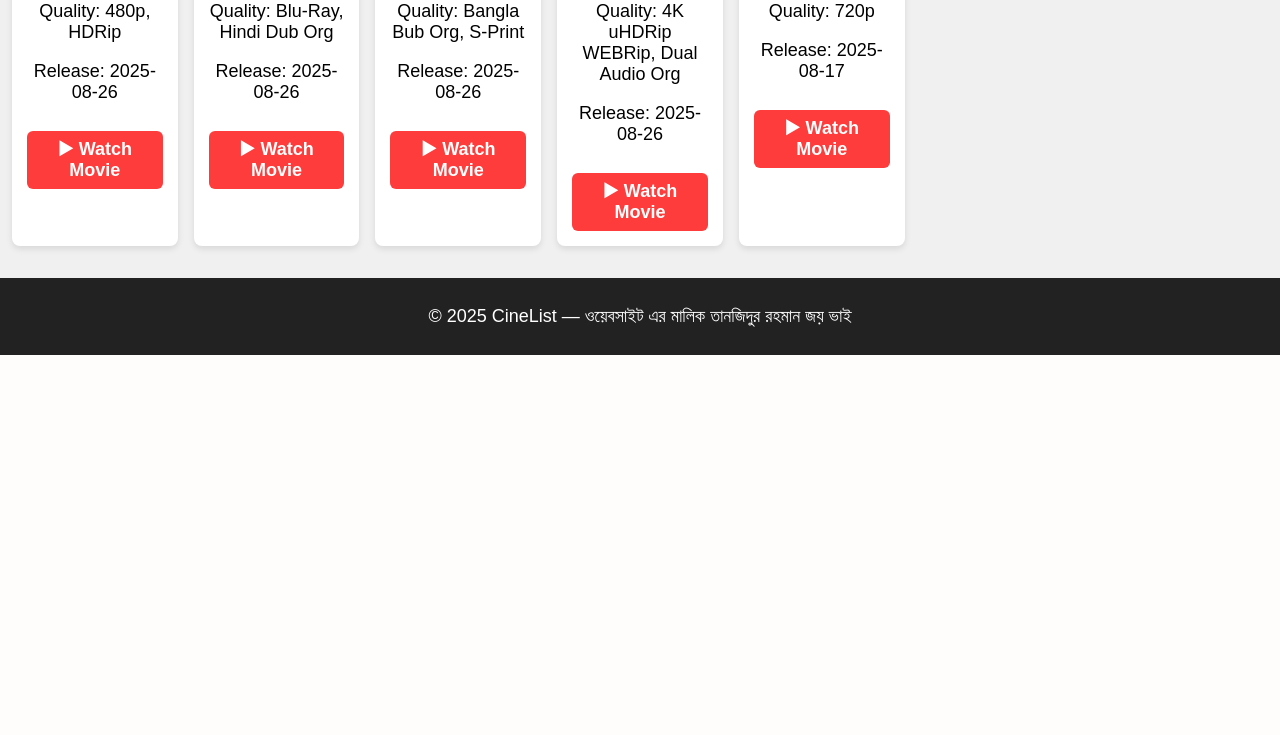
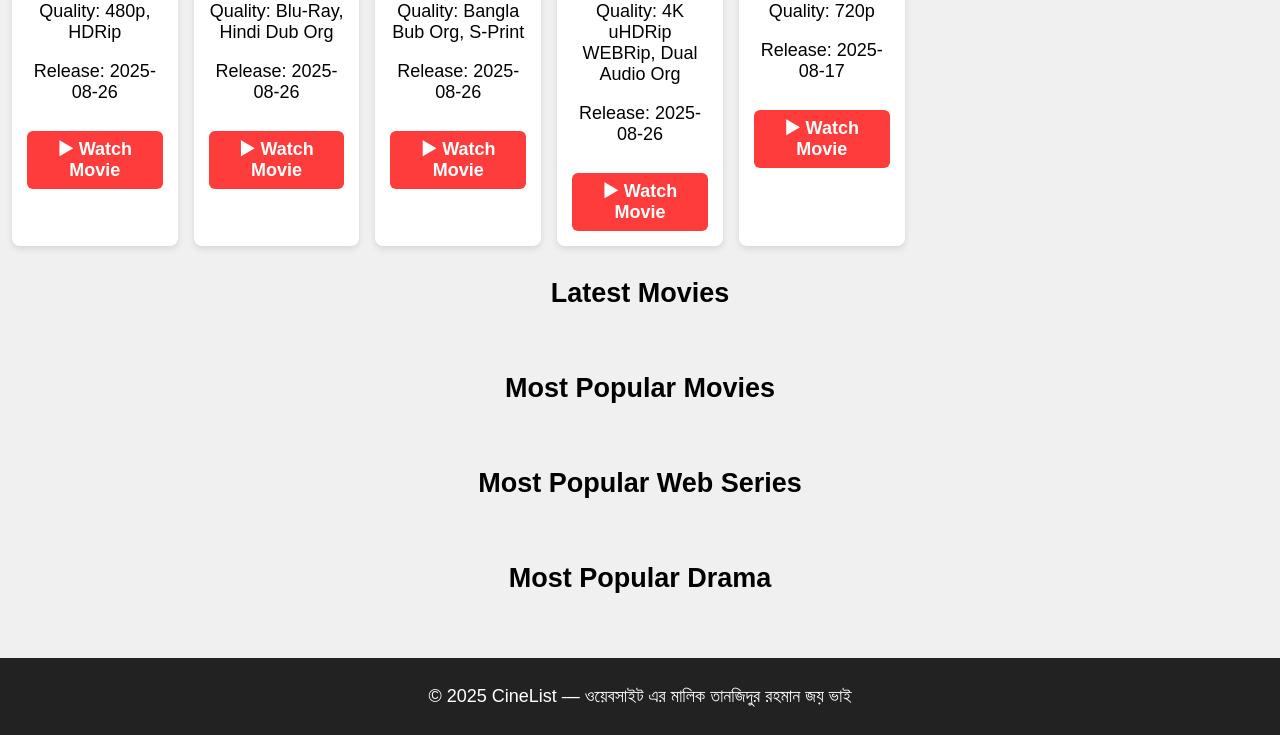
Before and after one commit to zxoou-media/cinelistbd, a Flask app: page / in a window 1280 px wide. Shown: the part 1654-2389 px from the top of the page. Before the commit the page ends 2009 px from the top, so only its background shows below. Run offline with Flask 3, Linux system fonts and the light colour scheme.

Commit message:
Update index.html

```diff
--- a/cinelistbd/templates/index.html
+++ b/cinelistbd/templates/index.html
@@ -80,6 +80,26 @@
       <h2>🆕 RECENTLY UPDATED</h2>
       <div id="recent-list" class="grid-row"></div>
     </section>
+
+<section id="latest">
+  <h2>Latest Movies</h2>
+  <div id="latest-list" class="grid-row"></div>
+</section>
+
+<section id="movies">
+  <h2>Most Popular Movies</h2>
+  <div id="popularmovies-list" class="grid-row"></div>
+</section>
+
+<section id="webseries">
+  <h2>Most Popular Web Series</h2>
+  <div id="popularwebseries-list" class="grid-row"></div>
+</section>
+
+<section id="drama">
+  <h2>Most Popular Drama</h2>
+  <div id="populardrama-list" class="grid-row"></div>
+</section>
   </main>
 
   <footer>
```
